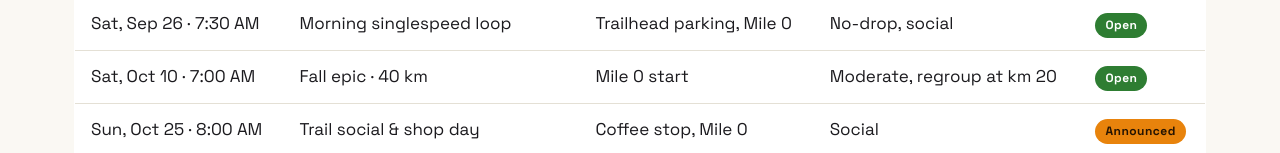
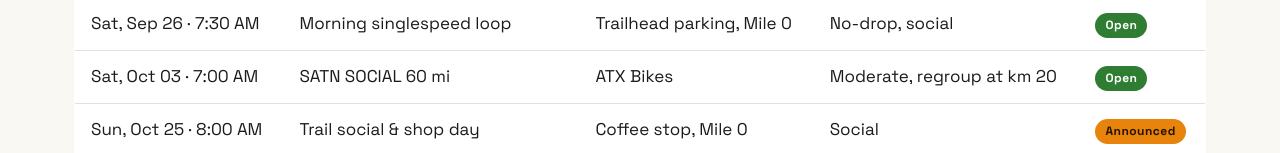
Before and after one commit to singlespeedbug/singlespeeed, a website: page web/rides/index.html in a window 1280 px wide. Shown: the part 498-651 px from the top of the page. Drawn offline with Linux system fonts and the light colour scheme.

Commit message:
SATN SOCIAL update
event update

```diff
--- a/web/rides/index.html
+++ b/web/rides/index.html
@@ -52,7 +52,7 @@
       </thead>
       <tbody>
         <tr><td>Sat, Sep 26 · 7:30 AM</td><td>Morning singlespeed loop</td><td>Trailhead parking, Mile 0</td><td>No-drop, social</td><td><span class="badge badge-on">Open</span></td></tr>
-        <tr><td>Sat, Oct 10 · 7:00 AM</td><td>Fall epic · 40&nbsp;km</td><td>Mile 0 start</td><td>Moderate, regroup at km 20</td><td><span class="badge badge-on">Open</span></td></tr>
+        <tr><td>Sat, Oct 03 · 7:00 AM</td><td>SATN SOCIAL 60&nbsp;mi</td><td>ATX Bikes</td><td>Moderate, regroup at km 20</td><td><span class="badge badge-on">Open</span></td></tr>
         <tr><td>Sun, Oct 25 · 8:00 AM</td><td>Trail social &amp; shop day</td><td>Coffee stop, Mile 0</td><td>Social</td><td><span class="badge badge-soon">Announced</span></td></tr>
         <tr><td>Sat, Nov 7 · 7:30 AM</td><td>Night/grit loop (lights required)</td><td>Mile 0 start</td><td>Chill-pace grind</td><td><span class="badge badge-wait">Locking</span></td></tr>
       </tbody>
```
